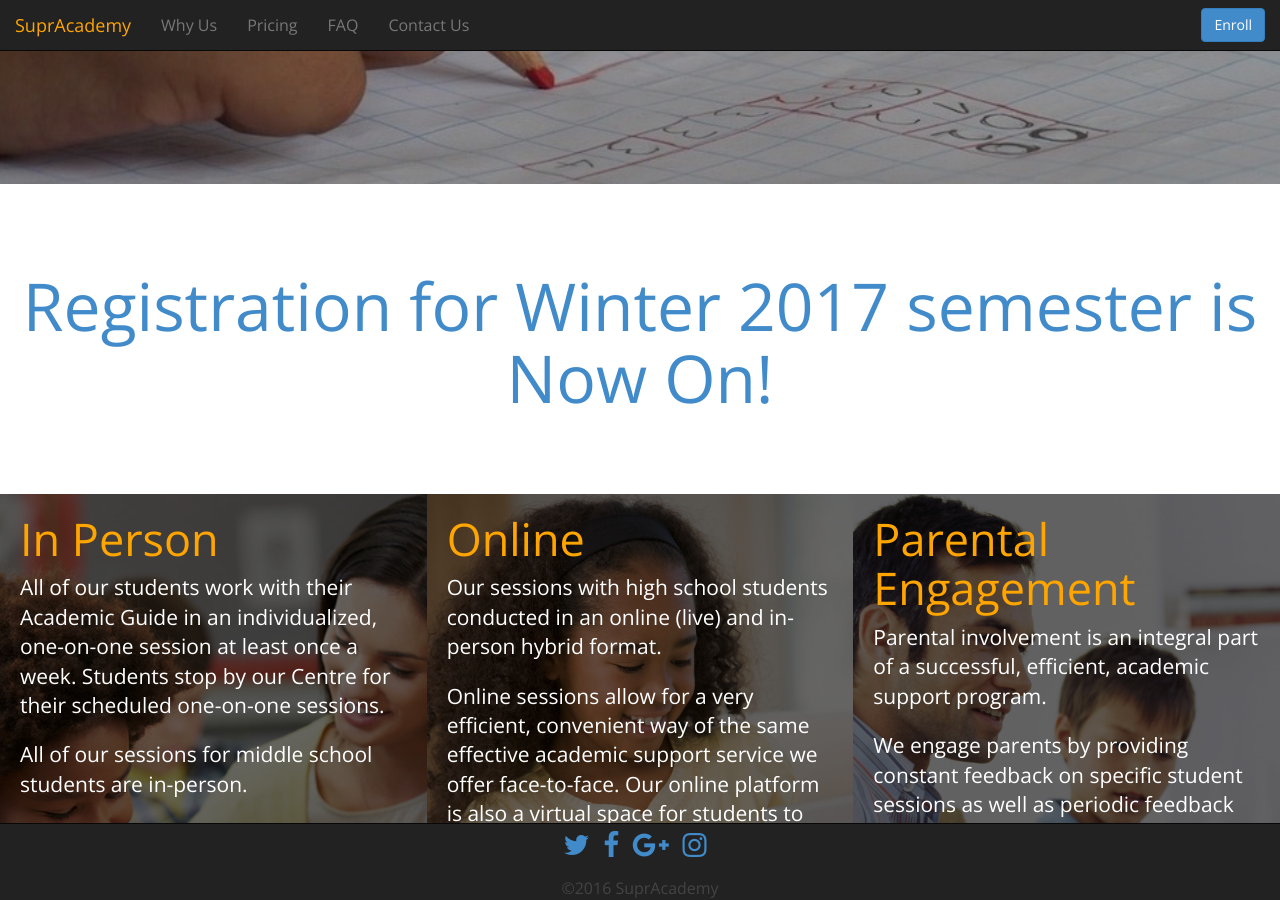
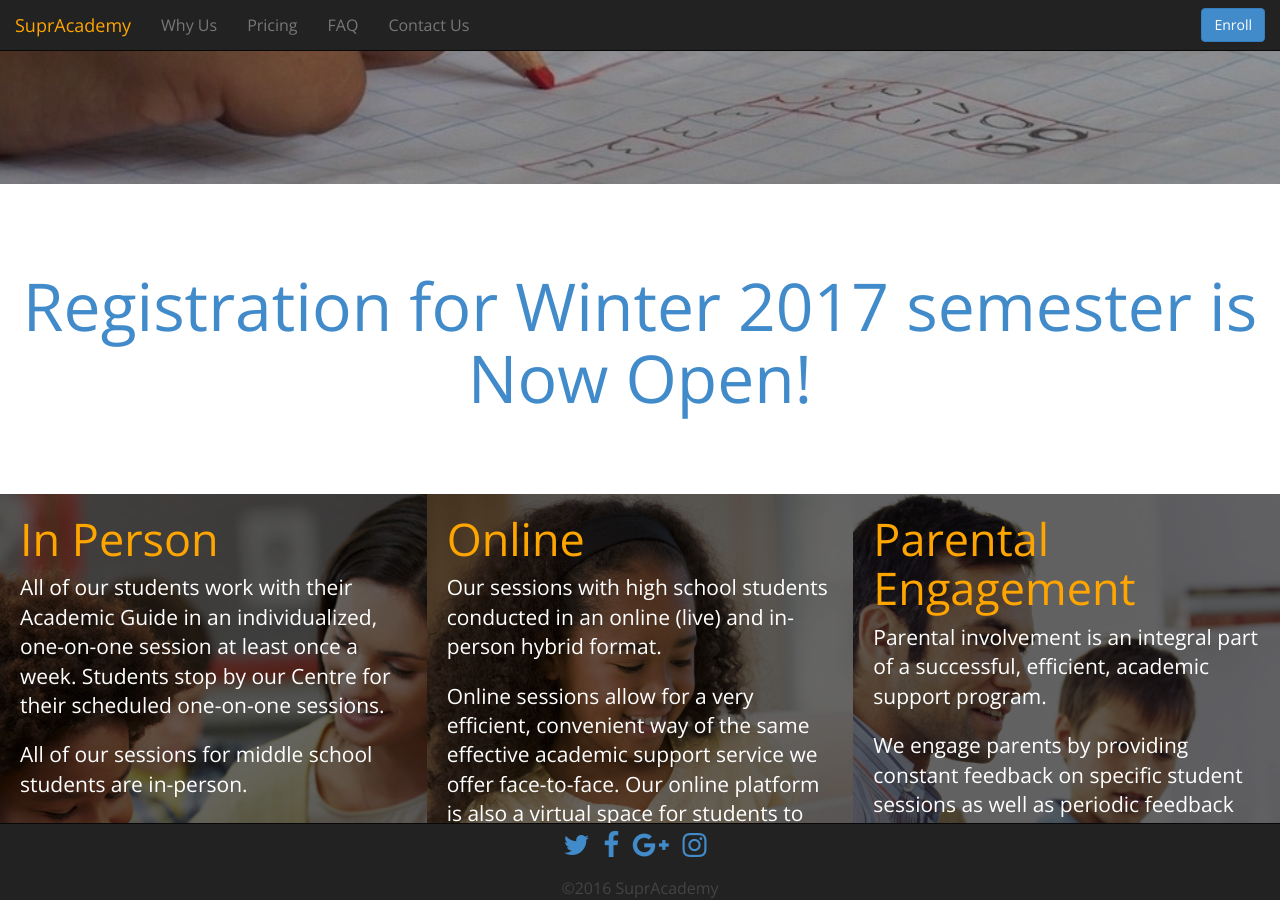
Before and after one commit to ojagostini/supracademy.com, a Jekyll site: the page built from index.html, in a window 1280 px wide and 900 px high, scrolled down 519 px. Built offline with Jekyll 4.4.1, drawn with Linux system fonts in a browser that asks for light colours; nearby versions of some CDN libraries.

Commit message:
changed registeration text on front page

```diff
--- a/index.html
+++ b/index.html
@@ -72,7 +72,7 @@ published: true
 <!-- How It Works -->
 <div id="the-how" class="container-fluid strip white-theme">
   <div class="animation" data-animation="fadeIn">
-    <h1 class="large-text"><a href="http://supracademy.com/reg">Registration for Winter 2017 semester is Now On!</a></h1>
+    <h1 class="large-text"><a href="http://supracademy.com/reg">Registration for Winter 2017 semester is Now Open!</a></h1>
     <div class="row strip">
       <div class="col-md-8 col-md-offset-2">
         <p class="lead"></p>
```
